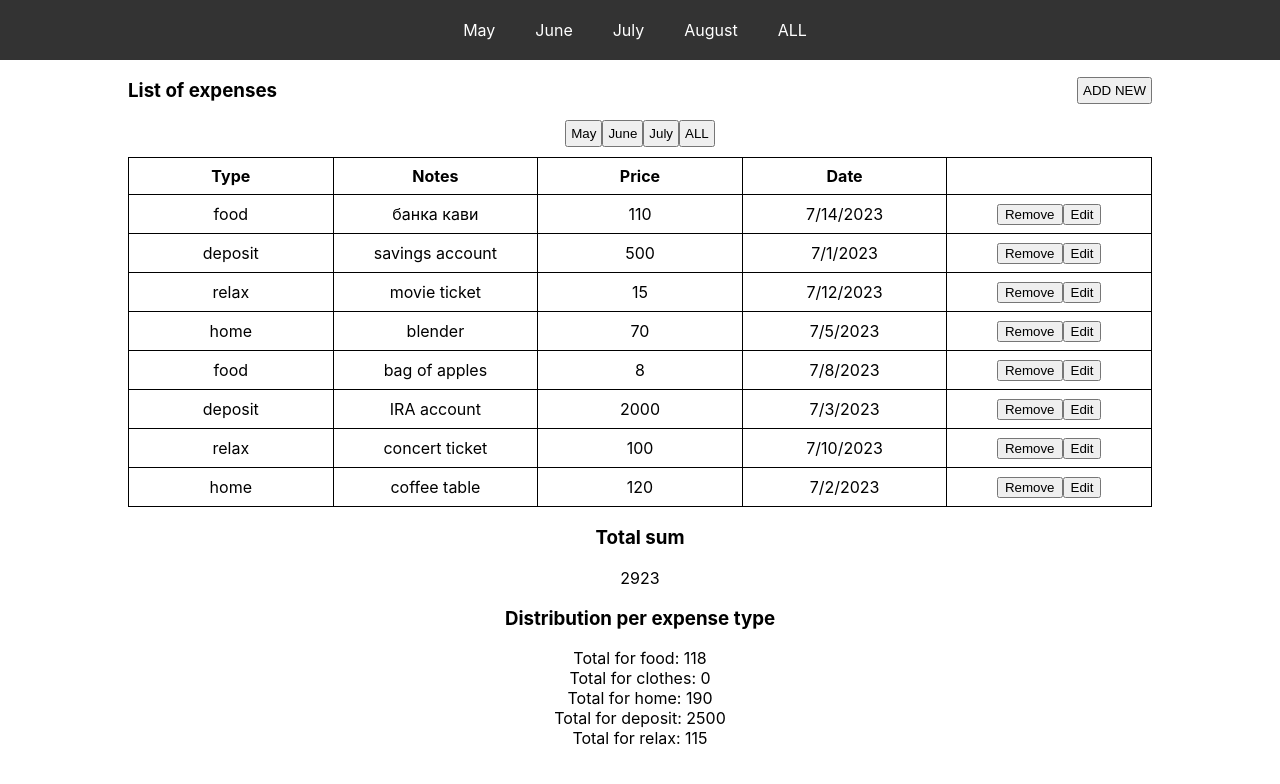
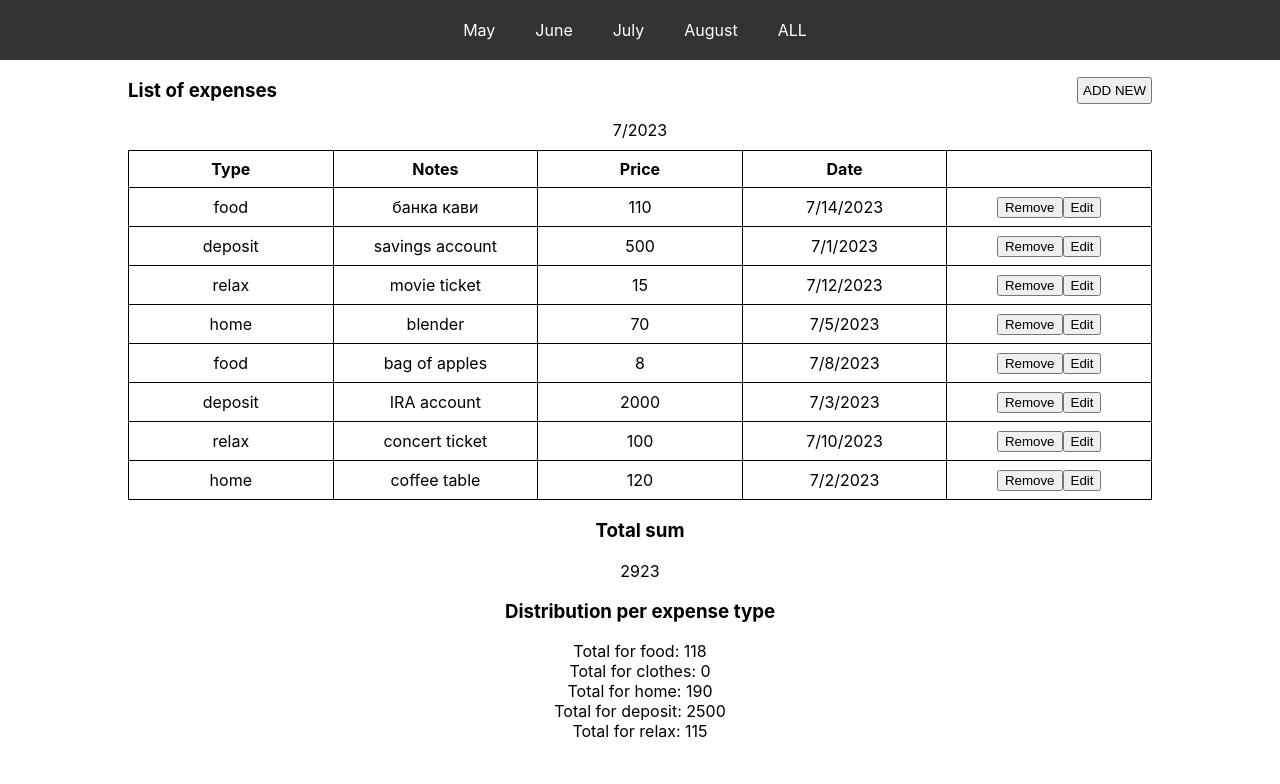
Before and after one commit to t-anpilov/expenses, a React (Create React App) app: page / in a window 1280 px wide. Shown: the top 784 px of the page. Built offline with nearby package versions, Linux system fonts and the light colour scheme.

Commit message:
months split is finished

```diff
--- a/src/components/List.tsx
+++ b/src/components/List.tsx
@@ -92,26 +92,7 @@ export const List = () => {
         </button>
     </div>
     <div className='dateNavigation'>
-        <button
-            className={`btn ${isOpen ? 'modal-open hidden' : ''}`}
-            onClick={()=>showMonthStats(4)}>
-            May
-        </button>
-        <button
-            className={`btn ${isOpen ? 'modal-open hidden' : ''}`}
-            onClick={()=>showMonthStats(5)}>
-            June
-        </button>
-        <button
-            className={`btn ${isOpen ? 'modal-open hidden' : ''}`}
-            onClick={()=>showMonthStats(6)}>
-            July
-        </button>
-        <button
-            className={`btn ${isOpen ? 'modal-open hidden' : ''}`}
-            onClick={()=>setCurrentMonth(null)}>
-            ALL
-        </button>
+        {currentMonth ? `${currentMonth+1}/2023` : `All expenses`}
     </div>
     {Table()}
     <Add
```
